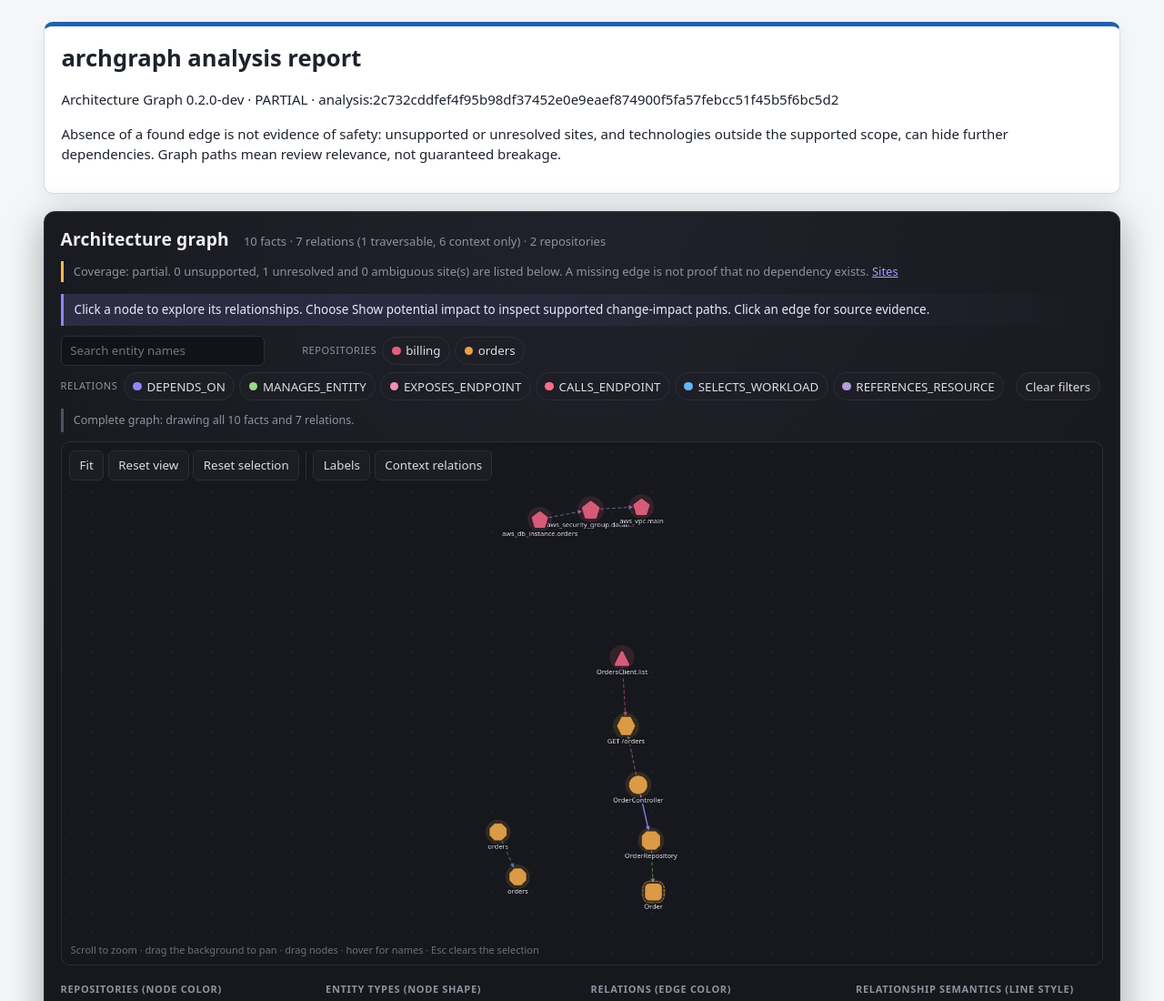
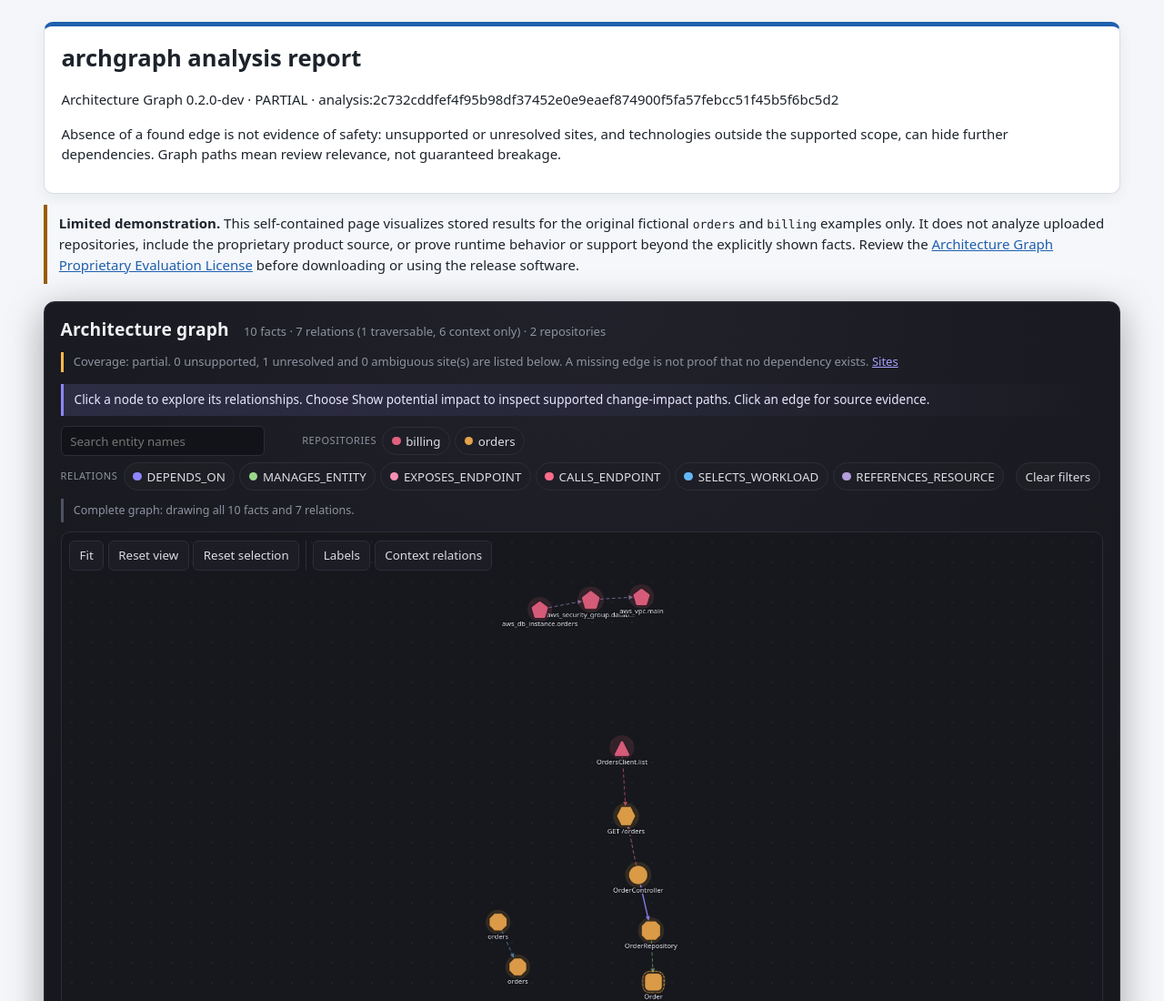
Before and after one commit to jppinker/architecture-graph, a plain HTML site: page demo/index.html in a window 1280 px wide. Shown: the top 1100 px of the page at 91% size. Drawn offline with Linux system fonts and the light colour scheme.

Commit message:
Prepare static demo for GitHub Pages

```diff
--- a/demo/index.html
+++ b/demo/index.html
@@ -162,6 +162,9 @@ footer { margin-top: 3rem; color: var(--muted); font-size: 13px; border-top: 1px
 <main>
 <header><h1>archgraph analysis report</h1><p>Architecture Graph 0.2.0-dev · PARTIAL · analysis:2c732cddfef4f95b98df37452e0e9eaef874900f5fa57febcc51f45b5f6bc5d2</p>
 <p>Absence of a found edge is not evidence of safety: unsupported or unresolved sites, and technologies outside the supported scope, can hide further dependencies. Graph paths mean review relevance, not guaranteed breakage.</p></header>
+<aside class="notice warn" aria-label="Demonstration scope and license">
+<strong>Limited demonstration.</strong> This self-contained page visualizes stored results for the original fictional <code>orders</code> and <code>billing</code> examples only. It does not analyze uploaded repositories, include the proprietary product source, or prove runtime behavior or support beyond the explicitly shown facts. Review the <a rel="license" href="https://github.com/jppinker/architecture-graph/blob/main/docs/PROPRIETARY_LICENSE.md">Architecture Graph Proprietary Evaluation License</a> before downloading or using the release software.
+</aside>
 <section id="architecture-graph" class="agv" aria-labelledby="agv-title" data-graph-state="pending" data-graph-nodes="10" data-graph-edges="7" data-render-mode="full">
 <div class="agv-head"><h2 id="agv-title">Architecture graph</h2><p class="agv-sub">10 facts · 7 relations (1 traversable, 6 context only) · 2 repositories</p></div>
 <p class="agv-coverage partial" role="note">Coverage: partial. 0 unsupported, 1 unresolved and 0 ambiguous site(s) are listed below. A missing edge is not proof that no dependency exists. <a href="#batch9-coverage">Sites</a></p>
```
Also changed, not shown: 1 other file.
